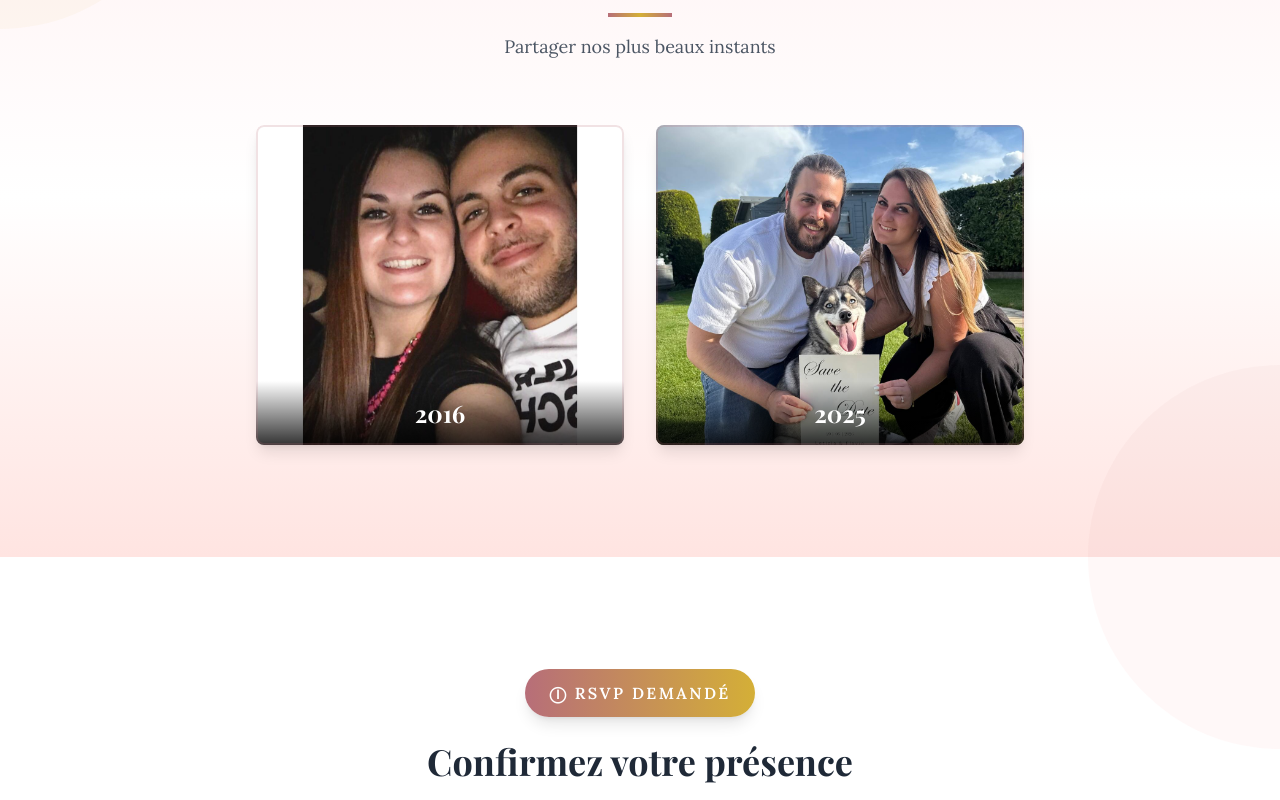
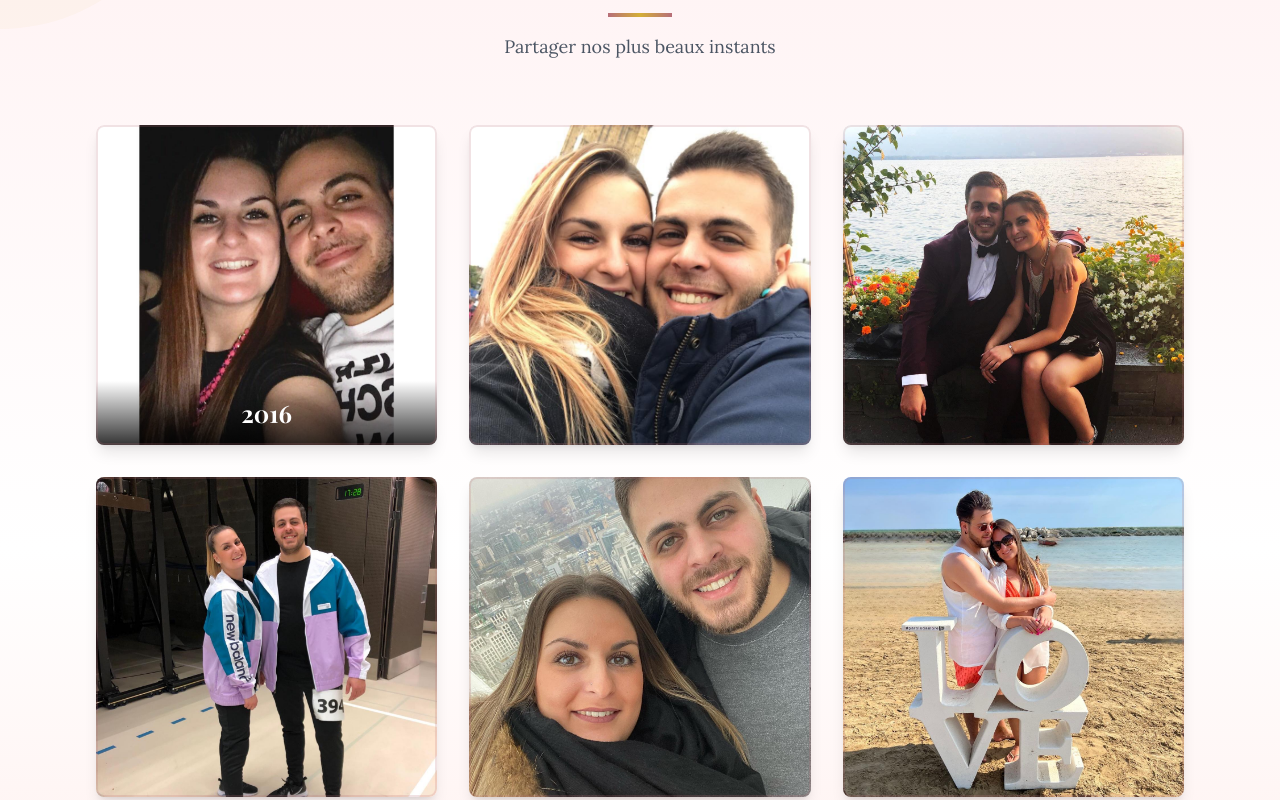
Before and after one commit to Paci31/wedding, a React (Vite) app: page / in a window 1280 px wide. Shown: the part 6400-7200 px from the top of the page. Built offline with nearby package versions, Linux system fonts and the light colour scheme; no server answers.

Commit message:
Galerie: 9 photos + années sur 1ère et dernière + centrage visages

```diff
--- a/src/components/Gallery.jsx
+++ b/src/components/Gallery.jsx
@@ -3,16 +3,32 @@ import { useTranslation } from "react-i18next";
 
 // Import des photos
 import photo2016 from "../assets/photo/2016.jpeg";
+import photo2017 from "../assets/photo/2017.jpeg";
+import photo2018 from "../assets/photo/2018.jpeg";
+import photo2019 from "../assets/photo/2019.jpeg";
+import photo2020 from "../assets/photo/2020.jpeg";
+import photo2022 from "../assets/photo/2022.jpeg";
+import photo2024 from "../assets/photo/2024.jpeg";
+import photo2024_2 from "../assets/photo/2024_2.jpeg";
 import photo2025 from "../assets/photo/2025.jpeg";
 
 function Gallery() {
   const { t } = useTranslation();
   const [selectedPhoto, setSelectedPhoto] = useState(null);
 
-  // Photos : première (2016) et dernière (2025)
+  // Photos dans l'ordre chronologique
+  // showYear = true uniquement pour la première et la dernière
+  // objectPosition pour centrer sur les visages
   const photos = [
-    { id: 1, year: "2016", src: photo2016 },
-    { id: 2, year: "2025", src: photo2025 },
+    { id: 1, year: "2016", src: photo2016, showYear: true, objectPosition: "center" },
+    { id: 2, year: "2017", src: photo2017, showYear: false, objectPosition: "center" },
+    { id: 3, year: "2018", src: photo2018, showYear: false, objectPosition: "center top" },
+    { id: 4, year: "2019", src: photo2019, showYear: false, objectPosition: "center 30%" },
+    { id: 5, year: "2020", src: photo2020, showYear: false, objectPosition: "center 35%" },
+    { id: 6, year: "2022", src: photo2022, showYear: false, objectPosition: "center" },
+    { id: 7, year: "2024", src: photo2024, showYear: false, objectPosition: "center" },
+    { id: 8, year: "2024", src: photo2024_2, showYear: false, objectPosition: "center" },
+    { id: 9, year: "2025", src: photo2025, showYear: true, objectPosition: "center" },
   ];
 
   return (
@@ -34,7 +50,7 @@ function Gallery() {
         </div>
 
         {/* Galerie */}
-        <div className="grid grid-cols-1 md:grid-cols-2 gap-8 max-w-3xl mx-auto">
+        <div className="grid grid-cols-1 md:grid-cols-2 lg:grid-cols-3 gap-8">
           {photos.map((photo) => (
             <div
               key={photo.id}
@@ -46,6 +62,7 @@ function Gallery() {
                   src={photo.src}
                   alt={`Flavio & Letizia ${photo.year}`}
                   className="w-full h-full object-cover"
+                  style={{ objectPosition: photo.objectPosition }}
                 />
 
                 {/* Overlay au survol */}
@@ -69,12 +86,14 @@ function Gallery() {
                   </div>
                 </div>
 
-                {/* Légende avec l'année */}
+                {/* Légende avec l'année (uniquement pour la première et la dernière) */}
+                {photo.showYear && (
                   <div className="absolute bottom-0 left-0 right-0 bg-gradient-to-t from-black/80 to-transparent p-4">
                     <p className="text-white font-playfair text-2xl font-bold text-center">
                       {photo.year}
                     </p>
                   </div>
+                )}
               </div>
 
               {/* Bordure décorative */}
@@ -113,11 +132,13 @@ function Gallery() {
                 alt={`Flavio & Letizia ${selectedPhoto.year}`}
                 className="max-w-full max-h-[85vh] object-contain rounded-lg shadow-2xl"
               />
+              {selectedPhoto.showYear && (
                 <div className="mt-4 text-center">
                   <p className="text-white font-playfair text-3xl font-bold">
                     {selectedPhoto.year}
                   </p>
                 </div>
+              )}
             </div>
           </div>
         )}
```
Lines whose indentation alone changed are shown as unchanged.
